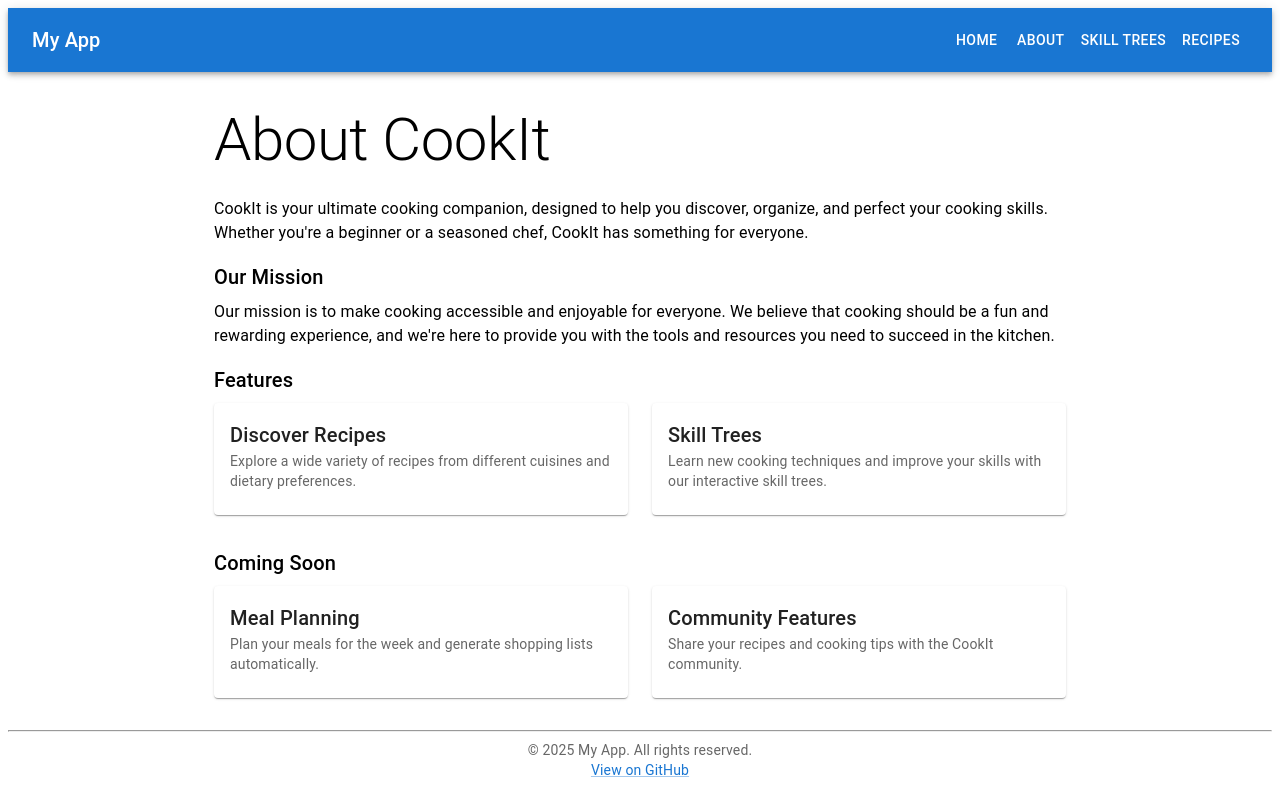
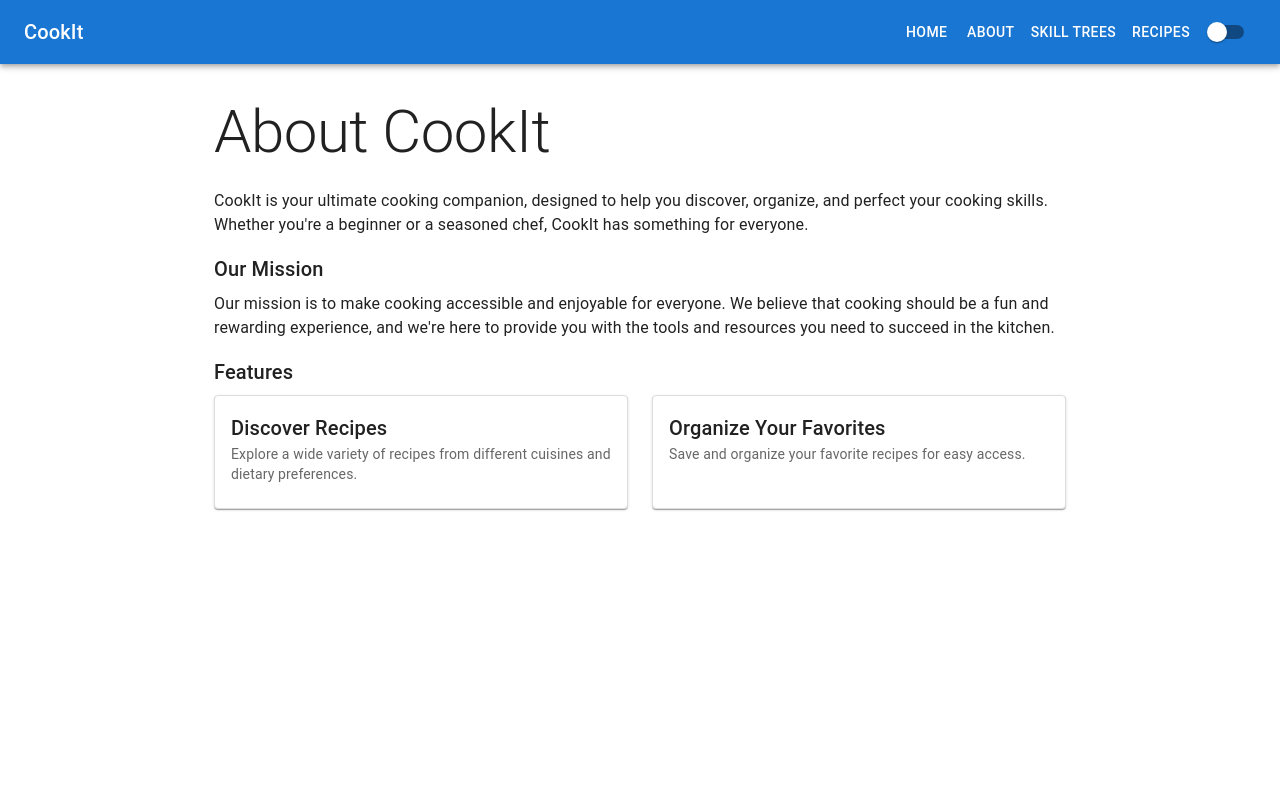
Before and after one commit to towseefhossain/cookit, a Next.js app: page /about in a window 1280 px wide. Built offline with nearby package versions, Linux system fonts and the light colour scheme.

Commit message:
Adding dark mode, images to recipe page

```diff
--- a/components/index.css
+++ b/components/index.css
@@ -8,3 +8,16 @@ body {
     width: 100vw;
     height: 100vh;
 }
+
+.card {
+    height: 100%;
+    border: 1px solid #ddd;
+    box-shadow: 0 2px 4px rgba(0, 0, 0, 0.1);
+    cursor: pointer;
+    transition: transform 0.3s, background-color 0.3s;
+}
+
+.card:hover {
+    transform: scale(1.05);
+    background-color: #f0f0f0;
+}
--- /dev/null
+++ b/pages/_app.js
@@ -0,0 +1,64 @@
+import { useState, useEffect } from 'react';
+import { ThemeProvider, createTheme } from '@mui/material/styles';
+import CssBaseline from '@mui/material/CssBaseline';
+import Switch from '@mui/material/Switch';
+import { AppBar, Toolbar, Typography, Container, Box, Button } from '@mui/material';
+import Link from 'next/link';
+import Head from 'next/head';
+import '../styles/globals.css';
+
+function MyApp({ Component, pageProps }) {
+    const [darkMode, setDarkMode] = useState(false);
+
+    useEffect(() => {
+        if (typeof document !== 'undefined') {
+            if (darkMode) {
+                document.body.classList.add('dark-mode');
+                document.body.classList.remove('light-mode');
+            } else {
+                document.body.classList.add('light-mode');
+                document.body.classList.remove('dark-mode');
+            }
+        }
+    }, [darkMode]);
+
+    const theme = createTheme({
+        palette: {
+            mode: darkMode ? 'dark' : 'light',
+        },
+    });
+
+    const handleToggle = () => {
+        setDarkMode(!darkMode);
+    };
+
+    return (
+        <ThemeProvider theme={theme}>
+            <CssBaseline />
+            <Head>
+                <title>CookIt</title>
+                <meta name="description" content="Your ultimate cooking companion" />
+                <link rel="icon" href="/favicon.ico" />
+            </Head>
+            <AppBar position="static">
+                <Toolbar>
+                    <Typography variant="h6" style={{ flexGrow: 1 }}>
+                        CookIt
+                    </Typography>
+                    <Button color="inherit" component={Link} href="/">Home</Button>
+                    <Button color="inherit" component={Link} href="/about">About</Button>
+                    <Button color="inherit" component={Link} href="/skilltrees/basic">Skill Trees</Button>
+                    <Button color="inherit" component={Link} href="/recipes">Recipes</Button>
+                    <Switch checked={darkMode} onChange={handleToggle} />
+                </Toolbar>
+            </AppBar>
+            <Container>
+                <Box my={4}>
+                    <Component {...pageProps} />
+                </Box>
+            </Container>
+        </ThemeProvider>
+    );
+}
+
+export default MyApp;
--- a/pages/about.tsx
+++ b/pages/about.tsx
@@ -1,8 +1,6 @@
-import Layout from "../components/Layout";
 import { Typography, Container, Box, Grid, Card, CardContent } from '@mui/material';
 
 const AboutPage = () => (
-  <Layout title="About | CookIt">
   <Container maxWidth="md">
     <Box my={4}>
       <Typography variant="h2" component="h1" gutterBottom>
@@ -22,7 +20,7 @@ const AboutPage = () => (
       </Typography>
       <Grid container spacing={3}>
         <Grid item xs={12} sm={6}>
-            <Card>
+          <Card className="card">
             <CardContent>
               <Typography variant="h6" component="h4">
                 Discover Recipes
@@ -34,52 +32,20 @@ const AboutPage = () => (
           </Card>
         </Grid>
         <Grid item xs={12} sm={6}>
-            <Card>
+          <Card className="card">
             <CardContent>
               <Typography variant="h6" component="h4">
-                  Skill Trees
+                Organize Your Favorites
               </Typography>
               <Typography variant="body2" color="textSecondary">
-                  Learn new cooking techniques and improve your skills with our interactive skill trees.
-                </Typography>
-              </CardContent>
-            </Card>
-          </Grid>
-        </Grid>
-        <Box mt={4}>
-          <Typography variant="h6" component="h3" gutterBottom>
-            Coming Soon
-          </Typography>
-          <Grid container spacing={3}>
-            <Grid item xs={12} sm={6}>
-              <Card>
-                <CardContent>
-                  <Typography variant="h6" component="h4">
-                    Meal Planning
-                  </Typography>
-                  <Typography variant="body2" color="textSecondary">
-                    Plan your meals for the week and generate shopping lists automatically.
-                  </Typography>
-                </CardContent>
-              </Card>
-            </Grid>
-            <Grid item xs={12} sm={6}>
-              <Card>
-                <CardContent>
-                  <Typography variant="h6" component="h4">
-                    Community Features
-                  </Typography>
-                  <Typography variant="body2" color="textSecondary">
-                    Share your recipes and cooking tips with the CookIt community.
+                Save and organize your favorite recipes for easy access.
               </Typography>
             </CardContent>
           </Card>
         </Grid>
       </Grid>
     </Box>
-      </Box>
   </Container>
-  </Layout>
 );
 
 export default AboutPage;
--- a/pages/recipes/[recipeId].tsx
+++ b/pages/recipes/[recipeId].tsx
@@ -39,7 +39,7 @@ const RecipePage = () => {
 
     return (
         <Layout title={recipe.name}>
-            <Card style={{ maxWidth: 800, margin: '20px auto' }}>
+            <Card className="card" style={{ maxWidth: 800, margin: '20px auto' }}>
                 <CardContent>
                     <Typography variant="h4" component="h1" gutterBottom>
                         {recipe.name}
@@ -70,7 +70,7 @@ const RecipePage = () => {
                         {recipe.steps.map((stepId, index) => {
                             const step = getStepDetails(stepId);
                             return (
-                                <Card key={index} style={{ marginBottom: '10px' }}>
+                                <Card className="card" key={index} style={{ marginBottom: '10px' }}>
                                     <CardContent>
                                         <ListItem>
                                             <ListItemText primary={step.description} />
--- a/pages/skilltrees/basic/index.tsx
+++ b/pages/skilltrees/basic/index.tsx
@@ -51,7 +51,6 @@ const HorizontalFlow = () => {
   }).filter(edge => edge !== null);
 
   return (
-    <Layout title="Skill Trees | Next.js + TypeScript Example">
       <Container maxWidth="md">
         <Box my={4}>
           <Typography variant="h4" component="h1" gutterBottom>
@@ -81,7 +80,6 @@ const HorizontalFlow = () => {
           </div>
         </Box>
       </Container>
-    </Layout>
   );
 };
 
--- /dev/null
+++ b/styles/globals.css
@@ -0,0 +1,38 @@
+body {
+    margin: 0;
+    padding: 0;
+    box-sizing: border-box;
+    font-family: 'Roboto', sans-serif;
+}
+
+.light-mode body {
+    background-color: #fafafa;
+    color: #000;
+}
+
+.dark-mode body {
+    background-color: #303030;
+    color: #fff;
+}
+
+.card {
+    height: 100%;
+    border: 1px solid #ddd;
+    box-shadow: 0 2px 4px rgba(0, 0, 0, 0.1);
+    cursor: pointer;
+    transition: transform 0.3s, background-color 0.3s;
+}
+
+.card:hover {
+    background-color: #f0f0f0;
+    transform: scale(1.05);
+}
+
+.dark-mode .card {
+    background-color: #424242;
+    color: #fff;
+}
+
+.dark-mode .card:hover {
+    background-color: #505050;
+}
```
Also changed, not shown: pages/index.tsx (+2 -28 lines), pages/recipes/index.tsx (+32 -17 lines), burger-with-melted-cheese.webp (added). Lines whose indentation alone changed are shown as unchanged.
